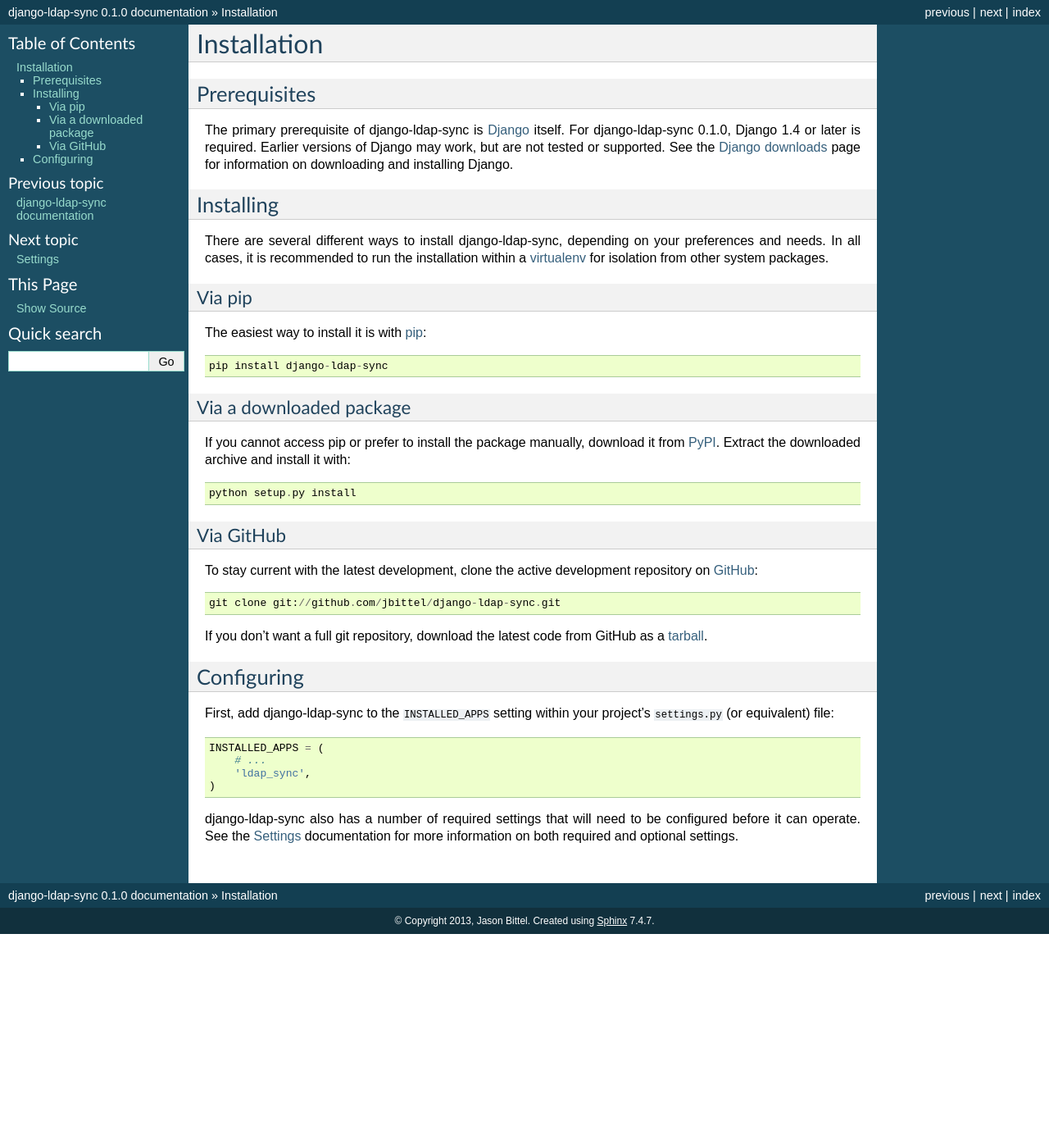
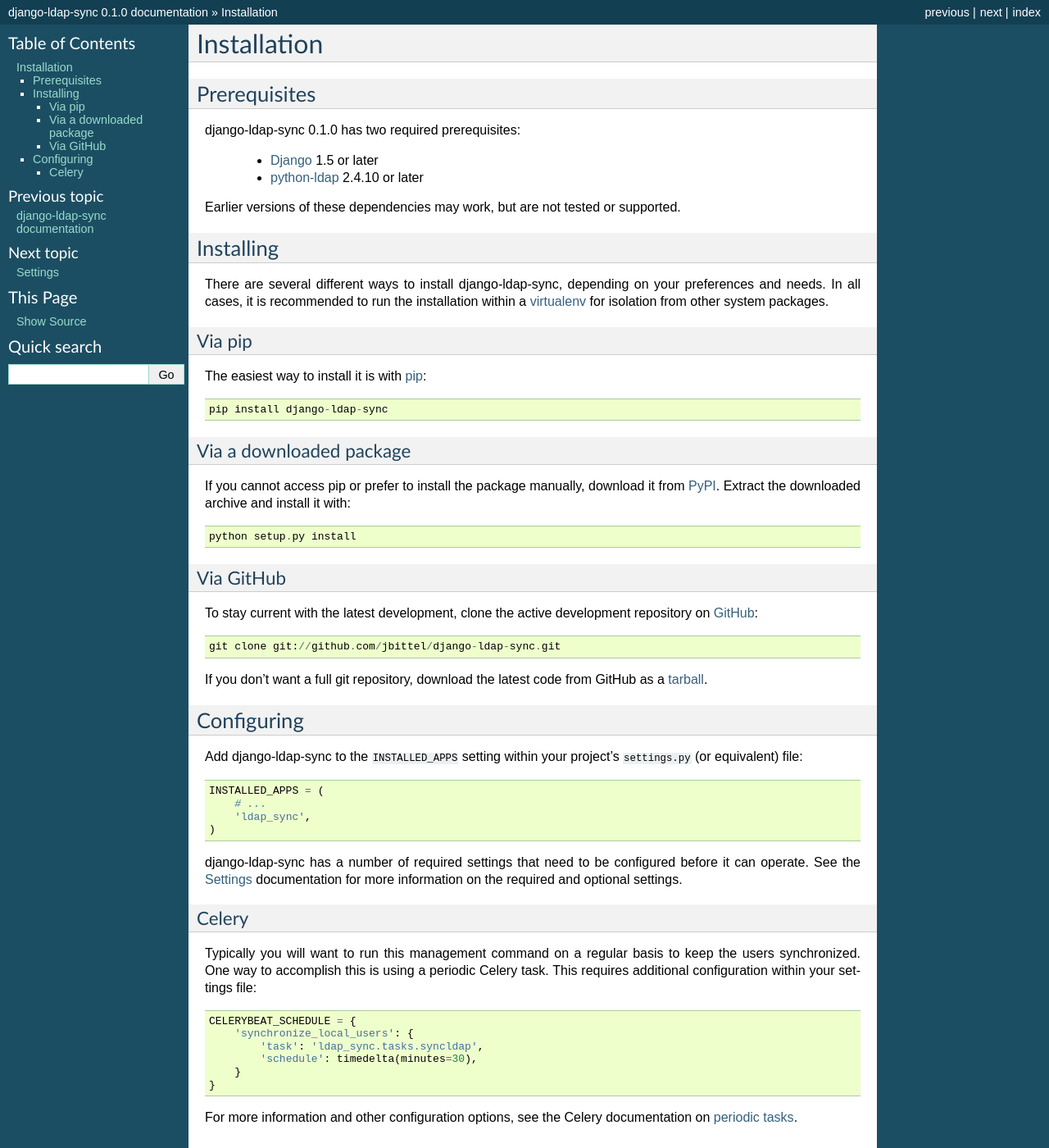
Before and after one commit to jbittel/django-ldap-sync, a Sphinx documentation site: the page built from docs/installation.rst, in a window 1280 px wide and 1400 px high. Shown: the whole window at 82% size. Built offline with Sphinx 7.4.7, drawn with Linux system fonts in a browser that asks for light colours.

Commit message:
Update documentation

```diff
--- a/README.rst
+++ b/README.rst
@@ -2,8 +2,8 @@ django-ldap-sync
 ================
 
 django-ldap-sync provides a Django management command for synchronizing LDAP
-users and groups. It performs a one-way synchronization to both add and update
-the local Django users and groups.
+users and groups. It performs a one-way synchronization to create and update
+local Django users and groups.
 
 Quickstart
 ----------
--- a/docs/changelog.rst
+++ b/docs/changelog.rst
@@ -3,10 +3,10 @@
 Changelog
 =========
 
-These are the notable changes for each django-sync-ldap release. For
+These are the notable changes for each django-ldap-sync release. For
 additional detail, read the complete `commit history`_.
 
-**django-mama-cas 0.1.0**
+**django-ldap-sync 0.1.0**
    * Initial release
 
-.. _commit history: https://github.com/jbittel/django-mama-cas/commits/
+.. _commit history: https://github.com/jbittel/django-ldap-sync/commits/
--- a/docs/index.rst
+++ b/docs/index.rst
@@ -7,11 +7,11 @@ django-ldap-sync documentation
 ==============================
 
 django-ldap-sync provides a Django management command for synchronizing LDAP
-users and groups. It performs a one-way synchronization to both add and update
-the local Django users and groups.
+users and groups. It performs one-way synchronization to add and update the
+local Django users and groups.
 
 This management command can be fired manually on demand, via an automatic
-cron script or through the included `Celery`_ task.
+cron script or as a periodic `Celery`_ task.
 
 Contents
 --------
--- a/docs/installation.rst
+++ b/docs/installation.rst
@@ -6,10 +6,13 @@ Installation
 Prerequisites
 -------------
 
-The primary prerequisite of django-ldap-sync is `Django`_ itself. For
-django-ldap-sync |version|, Django 1.4 or later is required. Earlier versions
-of Django may work, but are not tested or supported. See the `Django
-downloads`_ page for information on downloading and installing Django.
+django-ldap-sync |version| has two required prerequisites:
+
+   * `Django`_ 1.5 or later
+   * `python-ldap`_ 2.4.10 or later
+
+Earlier versions of these dependencies may work, but are not tested or
+supported.
 
 Installing
 ----------
@@ -47,23 +50,42 @@ as a `tarball`_.
 Configuring
 -----------
 
-First, add django-ldap-sync to the ``INSTALLED_APPS`` setting within your
-project's ``settings.py`` (or equivalent) file::
+Add django-ldap-sync to the ``INSTALLED_APPS`` setting within your project's
+``settings.py`` (or equivalent) file::
 
    INSTALLED_APPS = (
        # ...
        'ldap_sync',
    )
 
-django-ldap-sync also has a number of required settings that will need to be
-configured before it can operate. See the :ref:`settings` documentation for
-more information on both required and optional settings.
+django-ldap-sync has a number of required settings that need to be configured
+before it can operate. See the :ref:`settings` documentation for more
+information on the required and optional settings.
+
+Celery
+~~~~~~
+
+Typically you will want to run this management command on a regular basis to
+keep the users synchronized. One way to accomplish this is using a
+periodic Celery task. This requires additional configuration within your
+settings file::
+
+   CELERYBEAT_SCHEDULE = {
+       'synchronize_local_users': {
+           'task': 'ldap_sync.tasks.syncldap',
+           'schedule': timedelta(minutes=30),
+       }
+   }
+
+For more information and other configuration options, see the Celery
+documentation on `periodic tasks`_.
 
 .. _Django: http://www.djangoproject.com/
+.. _python-ldap: http://www.python-ldap.org/
 .. _Django downloads: https://www.djangoproject.com/download/
-.. _requests: http://python-requests.org/
 .. _virtualenv: http://www.virtualenv.org/
 .. _pip: http://www.pip-installer.org/
 .. _PyPI: https://pypi.python.org/pypi/django-ldap-sync/
 .. _GitHub: https://github.com/jbittel/django-ldap-sync
 .. _tarball: https://github.com/jbittel/django-ldap-sync/tarball/master
+.. _periodic tasks: http://docs.celeryproject.org/en/latest/userguide/periodic-tasks.html
```
Also changed, not shown: other parts of README.rst (+1 -1 lines), docs/settings.rst (+9 -9 lines).
